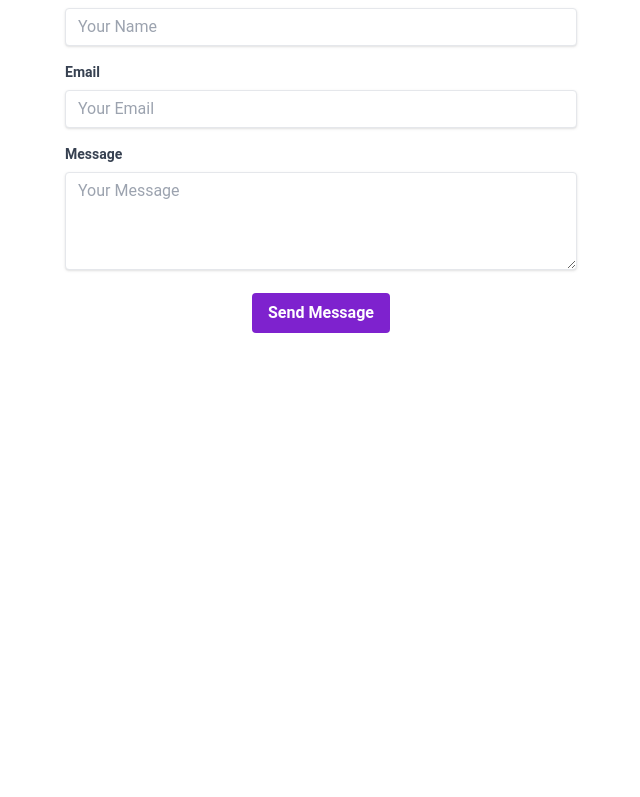
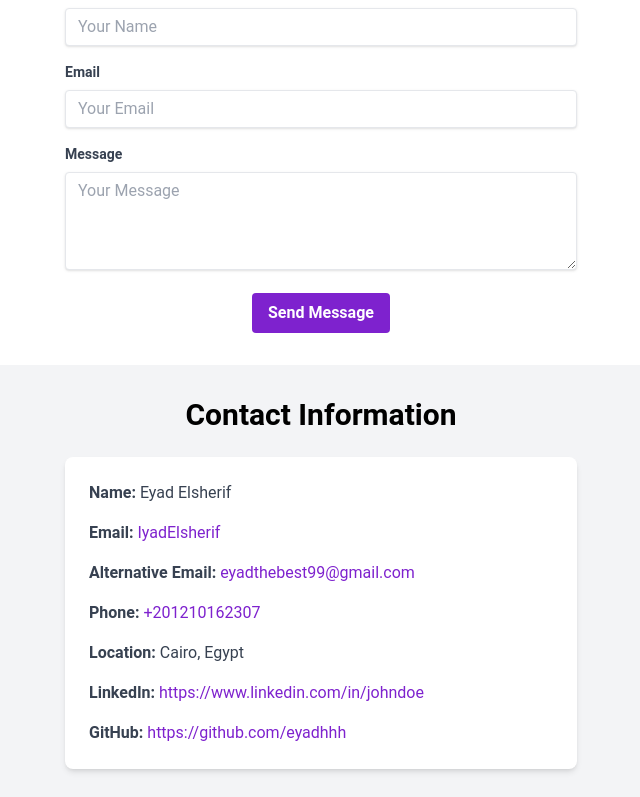
Before and after one commit to eyadhhh/react-project, a React (Vite) app in the folder Portofolio/: page / in a window 1280 px wide. Shown: the part 2000-2797 px from the top of the page, without its empty margins (319-959 px from the left). Before the commit the page ends 2365 px from the top, so only its background shows below. Built offline with nearby package versions, Linux system fonts and the light colour scheme.

Commit message:
Adding a contact information section in the homepage
adding a contact sectioin and to show the contact information

```diff
--- a/Portofolio/package.json
+++ b/Portofolio/package.json
@@ -10,6 +10,7 @@
     "preview": "vite preview"
   },
   "dependencies": {
+    "emailjs-com": "^3.2.0",
     "react": "^18.3.1",
     "react-dom": "^18.3.1",
     "react-spinners": "^0.15.0",
--- /dev/null
+++ b/Portofolio/src/components/ContactInformation.jsx
@@ -0,0 +1,33 @@
+import React from 'react'
+
+const ContactInformation = () => {
+  const contactInfo = {
+    name: "Eyad Elsherif",
+    email: "IyadElsherif",
+    alternativeEmail: "eyadthebest99@gmail.com",
+    phone: "+201210162307",
+    location: "Cairo, Egypt",
+    linkedin: "https://www.linkedin.com/in/johndoe",
+    github: "https://github.com/eyadhhh"
+  }
+
+  return (
+    <section className="bg-gray-100 py-8">
+      <div className="container mx-auto px-4">
+        <h2 className="text-3xl font-bold text-center mb-6">Contact Information</h2>
+        <div className="max-w-lg mx-auto bg-white rounded-lg shadow-md p-6">
+          <p className="text-gray-700 mb-4"><strong>Name:</strong> {contactInfo.name}</p>
+          <p className="text-gray-700 mb-4"><strong>Email:</strong> <a href={`mailto:${contactInfo.email}`} className="text-purple-700 hover:underline">{contactInfo.email}</a></p>
+
+          <p className="text-gray-700 mb-4"><strong>Alternative Email:</strong> <a href={`mailto:${contactInfo.alternativeEmail}`} className="text-purple-700 hover:underline">{contactInfo.alternativeEmail}</a></p>
+          <p className="text-gray-700 mb-4"><strong>Phone:</strong> <a href={`tel:${contactInfo.phone}`} className="text-purple-700 hover:underline">{contactInfo.phone}</a></p>
+          <p className="text-gray-700 mb-4"><strong>Location:</strong> {contactInfo.location}</p>
+          <p className="text-gray-700 mb-4"><strong>LinkedIn:</strong> <a href={contactInfo.linkedin} className="text-purple-700 hover:underline" target="_blank" rel="noopener noreferrer">{contactInfo.linkedin}</a></p>
+          <p className="text-gray-700"><strong>GitHub:</strong> <a href={contactInfo.github} className="text-purple-700 hover:underline" target="_blank" rel="noopener noreferrer">{contactInfo.github}</a></p>
+        </div>
+      </div>
+    </section>
+  )
+}
+
+export default ContactInformation
--- a/Portofolio/src/components/ContactMe.jsx
+++ b/Portofolio/src/components/ContactMe.jsx
@@ -1,12 +1,46 @@
-import React from 'react'
+import React, { useState } from 'react'
+import emailjs from 'emailjs-com'
+import { toast } from 'react-toastify'
 
 const ContactMe = () => {
+  const [name, setName] = useState('')
+  const [email, setEmail] = useState('')
+  const [message, setMessage] = useState('')
+
+  emailjs.init('5rFGoVHVNVv4ThRMr')
+
+  const sendEmail = (e) => {
+    e.preventDefault()
+    setName('')
+    setEmail('')
+    setMessage('')
+
+    const tempPrams = {
+      name,
+      email,
+      message
+    }
+
+    emailjs
+      .send('service_8hf0loq', 'template_9ca7gcm', tempPrams)
+      .then(
+        (result) => {
+          console.log(result.text)
+          toast.success("Message was sent successfully")
+        },
+        (error) => {
+          console.log(error.text)
+          toast.error("Error: Something went wrong")
+        }
+      )
+  }
+
   return (
     <section className="bg-white py-8">
       <div className="container mx-auto px-4">
         <h2 className="text-3xl font-bold text-center mb-6">Contact Me</h2>
         <p className="text-center text-gray-700 mb-8">Interested in working together? Feel free to reach out!</p>
-        <form className="max-w-lg mx-auto">
+        <form className="max-w-lg mx-auto" onSubmit={sendEmail}>
           <div className="mb-4">
             <label className="block text-gray-700 text-sm font-bold mb-2" htmlFor="name">
               Name
@@ -16,6 +50,9 @@ const ContactMe = () => {
               id="name"
               type="text"
               placeholder="Your Name"
+              value={name}
+              onChange={(e) => setName(e.target.value)}
+              required
             />
           </div>
           <div className="mb-4">
@@ -25,8 +62,11 @@ const ContactMe = () => {
             <input
               className="shadow appearance-none border rounded w-full py-2 px-3 text-gray-700 leading-tight focus:outline-none focus:shadow-outline"
               id="email"
-              type="email"
               placeholder="Your Email"
+              value={email}
+              onChange={(e) => setEmail(e.target.value)}
+              type='email'
+              required
             />
           </div>
           <div className="mb-4">
@@ -38,12 +78,15 @@ const ContactMe = () => {
               id="message"
               rows="4"
               placeholder="Your Message"
+              value={message}
+              onChange={(e) => setMessage(e.target.value)}
+              required
             ></textarea>
           </div>
           <div className="text-center">
             <button
               className="bg-purple-700 hover:bg-purple-800 text-white font-bold py-2 px-4 rounded focus:outline-none focus:shadow-outline"
-              type="button"
+              type="submit"
             >
               Send Message
             </button>
--- a/Portofolio/src/components/NavigationBar.jsx
+++ b/Portofolio/src/components/NavigationBar.jsx
@@ -24,8 +24,8 @@ const NavigationBar = () => {
           <NavLink to="/Projects" className={({ isActive }) => ((isActive ? activeLinkClass : linkClass) + (isOpen ? 'block' : 'inline-block'))}>
             Projects
           </NavLink>
-          <NavLink to="/Skills" className={({ isActive }) => ((isActive ? activeLinkClass : linkClass) + (isOpen ? 'block' : 'inline-block'))}>
-            Skills
+          <NavLink to="/about" className={({ isActive }) => ((isActive ? activeLinkClass : linkClass) + (isOpen ? 'block' : 'inline-block'))}>
+            About
           </NavLink>
         </div>
       </div>
--- a/Portofolio/src/components/ProjectCard.jsx
+++ b/Portofolio/src/components/ProjectCard.jsx
@@ -1,6 +1,5 @@
 import React from 'react'
 import { Link } from 'react-router-dom'
-import { IoIosMore } from "react-icons/io";
 
 const ProjectCard = ({project}) => {
   return (
--- a/Portofolio/src/pages/HomePage.jsx
+++ b/Portofolio/src/pages/HomePage.jsx
@@ -1,8 +1,9 @@
 import React from 'react'
+import Skills from '../components/Skills'
+import Projects from '../components/Projects'
+import ContactMe from '../components/ContactMe'
 import HeroSection from '../components/HeroSection'
-import ContactMe from '../components/ContactMe'
-import Projects from '../components/Projects'
-import Skills from '../components/Skills'
+import ContactInformation from '../components/ContactInformation'
 
 const HomePage = () => {
   return (
@@ -11,6 +12,7 @@ const HomePage = () => {
       <Projects/>
       <Skills/>
       <ContactMe/>
+      <ContactInformation />
     </div>
   )
 }
```
Also changed, not shown: Portofolio/src/pages/AboutPage.jsx (added), 1 other file (tests, documents, lock files or other folders).
